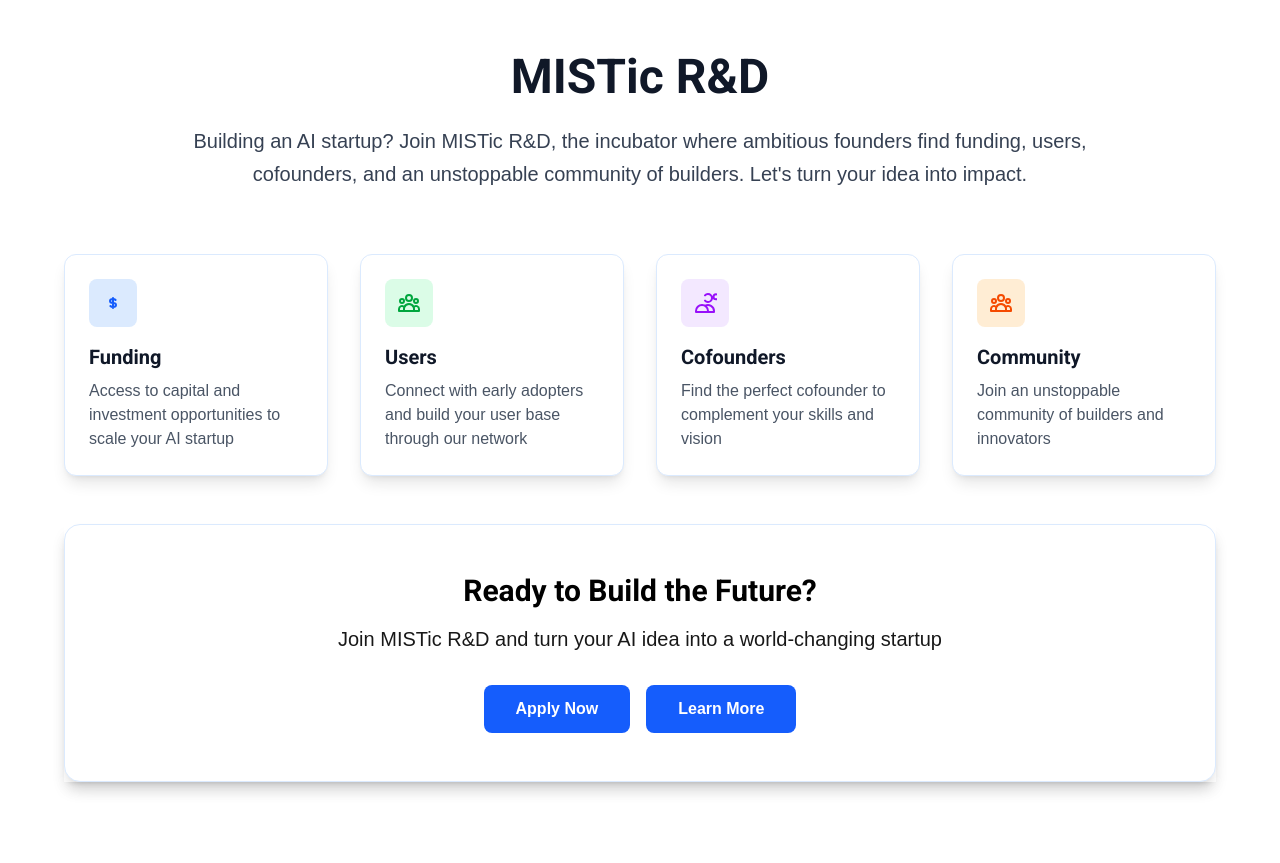
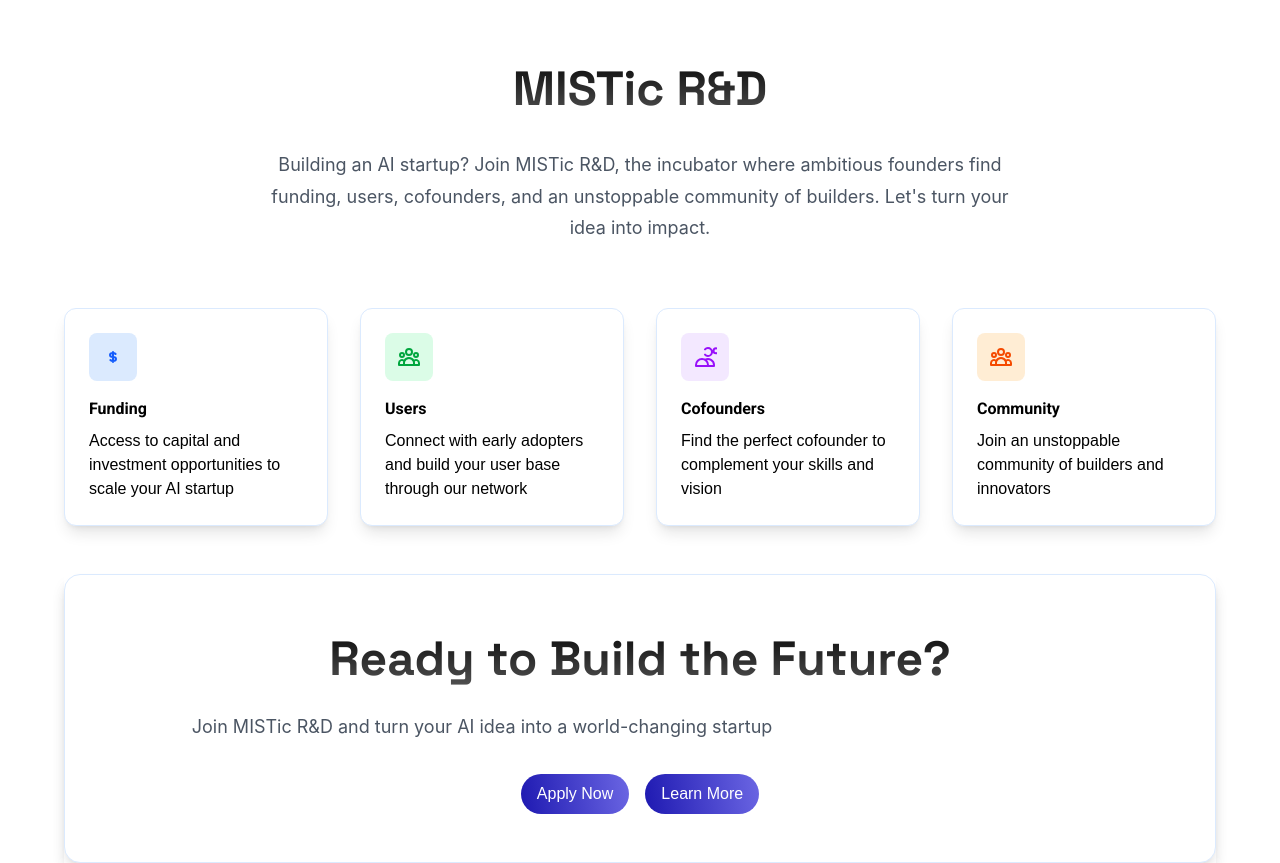
Before and after one commit to UTMIST/UTMIST, a Next.js app in the folder client/: page / in a window 1280 px wide. Shown: the part 3620-4483 px from the top of the page. Built offline with nearby package versions, Linux system fonts and the light colour scheme.

Commit message:
style: updated startups section to match font of website

```diff
--- a/client/src/components/startupsSection.tsx
+++ b/client/src/components/startupsSection.tsx
@@ -1,4 +1,5 @@
 import Link from "next/link";
+import "../styles/home.css";
 
 const StartupsSection = () => {
     return (
@@ -6,10 +7,10 @@ const StartupsSection = () => {
             <div className="max-w-7xl mx-auto px-4 md:px-16">
                 {/* Header */}
                 <div className="text-center mb-12 md:mb-16">
-                    <h2 className="text-3xl md:text-5xl font-bold text-gray-900 mb-6">
+                    <h2 className="hero-card-title mb-6">
                         MISTic R&D
                     </h2>
-                    <p className="text-lg md:text-xl text-gray-700 max-w-4xl mx-auto leading-relaxed">
+                    <p className="hero-card-description max-w-4xl mx-auto">
                         Building an AI startup? Join MISTic R&D, the incubator where ambitious founders find funding, users, cofounders, and an unstoppable community of builders. Let&apos;s turn your idea into impact.
                     </p>
                 </div>
@@ -22,8 +23,8 @@ const StartupsSection = () => {
                                 <path strokeLinecap="round" strokeLinejoin="round" strokeWidth={2} d="M12 8c-1.657 0-3 .895-3 2s1.343 2 3 2 3 .895 3 2-1.343 2-3 2m0-8c1.11 0 2.08.402 2.599 1M12 8V7m0 1v8m0 0v1m0-1c-1.11 0-2.08-.402-2.599-1" />
                             </svg>
                         </div>
-                        <h3 className="text-xl font-semibold text-gray-900 mb-2">Funding</h3>
-                        <p className="text-gray-600">Access to capital and investment opportunities to scale your AI startup</p>
+                        <h3 className="project-card-title mb-2">Funding</h3>
+                        <p className="project-card-description">Access to capital and investment opportunities to scale your AI startup</p>
                     </div>
 
                     <div className="bg-white rounded-xl p-6 shadow-lg border border-blue-100">
@@ -32,8 +33,8 @@ const StartupsSection = () => {
                                 <path strokeLinecap="round" strokeLinejoin="round" strokeWidth={2} d="M17 20h5v-2a3 3 0 00-5.356-1.857M17 20H7m10 0v-2c0-.656-.126-1.283-.356-1.857M7 20H2v-2a3 3 0 015.356-1.857M7 20v-2c0-.656.126-1.283.356-1.857m0 0a5.002 5.002 0 019.288 0M15 7a3 3 0 11-6 0 3 3 0 016 0zm6 3a2 2 0 11-4 0 2 2 0 014 0zM7 10a2 2 0 11-4 0 2 2 0 014 0z" />
                             </svg>
                         </div>
-                        <h3 className="text-xl font-semibold text-gray-900 mb-2">Users</h3>
-                        <p className="text-gray-600">Connect with early adopters and build your user base through our network</p>
+                        <h3 className="project-card-title mb-2">Users</h3>
+                        <p className="project-card-description">Connect with early adopters and build your user base through our network</p>
                     </div>
 
                     <div className="bg-white rounded-xl p-6 shadow-lg border border-blue-100">
@@ -42,8 +43,8 @@ const StartupsSection = () => {
                                 <path strokeLinecap="round" strokeLinejoin="round" strokeWidth={2} d="M12 4.354a4 4 0 110 5.292M15 21H3v-1a6 6 0 0112 0v1zm0 0h6v-1a6 6 0 00-9-5.197m13.5-9a2.5 2.5 0 11-5 0 2.5 2.5 0 015 0z" />
                             </svg>
                         </div>
-                        <h3 className="text-xl font-semibold text-gray-900 mb-2">Cofounders</h3>
-                        <p className="text-gray-600">Find the perfect cofounder to complement your skills and vision</p>
+                        <h3 className="project-card-title mb-2">Cofounders</h3>
+                        <p className="project-card-description">Find the perfect cofounder to complement your skills and vision</p>
                     </div>
 
                     <div className="bg-white rounded-xl p-6 shadow-lg border border-blue-100">
@@ -52,30 +53,30 @@ const StartupsSection = () => {
                                 <path strokeLinecap="round" strokeLinejoin="round" strokeWidth={2} d="M17 20h5v-2a3 3 0 00-5.356-1.857M17 20H7m10 0v-2c0-.656-.126-1.283-.356-1.857M7 20H2v-2a3 3 0 015.356-1.857M7 20v-2c0-.656.126-1.283.356-1.857m0 0a5.002 5.002 0 019.288 0M15 7a3 3 0 11-6 0 3 3 0 016 0zm6 3a2 2 0 11-4 0 2 2 0 014 0zM7 10a2 2 0 11-4 0 2 2 0 014 0z" />
                             </svg>
                         </div>
-                        <h3 className="text-xl font-semibold text-gray-900 mb-2">Community</h3>
-                        <p className="text-gray-600">Join an unstoppable community of builders and innovators</p>
+                        <h3 className="project-card-title mb-2">Community</h3>
+                        <p className="project-card-description">Join an unstoppable community of builders and innovators</p>
                     </div>
                 </div>
 
                 {/* Call to Action Section */}
                 <div className="text-center shadow-lg">
                     <div className="bg-white shadow-lg border border-blue-100 rounded-2xl p-6 md:p-12">
-                        <h3 className="text-2xl md:text-3xl font-bold mb-4">
+                        <h3 className="hero-card-title mb-4">
                             Ready to Build the Future?
                         </h3>
-                        <p className="text-lg md:text-xl mb-8 opacity-90">
+                        <p className="hero-card-description mb-8">
                             Join MISTic R&D and turn your AI idea into a world-changing startup
                         </p>
                         <div className="flex flex-col sm:flex-row gap-4 justify-center">
                             <Link
                                 href="/careers"
-                                className="bg-blue-600 text-white px-8 py-3 rounded-lg font-semibold hover:bg-blue-800 transition-colors duration-300"
+                                className="primary-button"
                             >
                                 Apply Now
                             </Link>
                             <Link
                                 href="/startups"
-                                className="bg-blue-600 text-white px-8 py-3 rounded-lg font-semibold hover:bg-blue-800 transition-colors duration-300"
+                                className="primary-button"
                             >
                                 Learn More
                             </Link>
```
